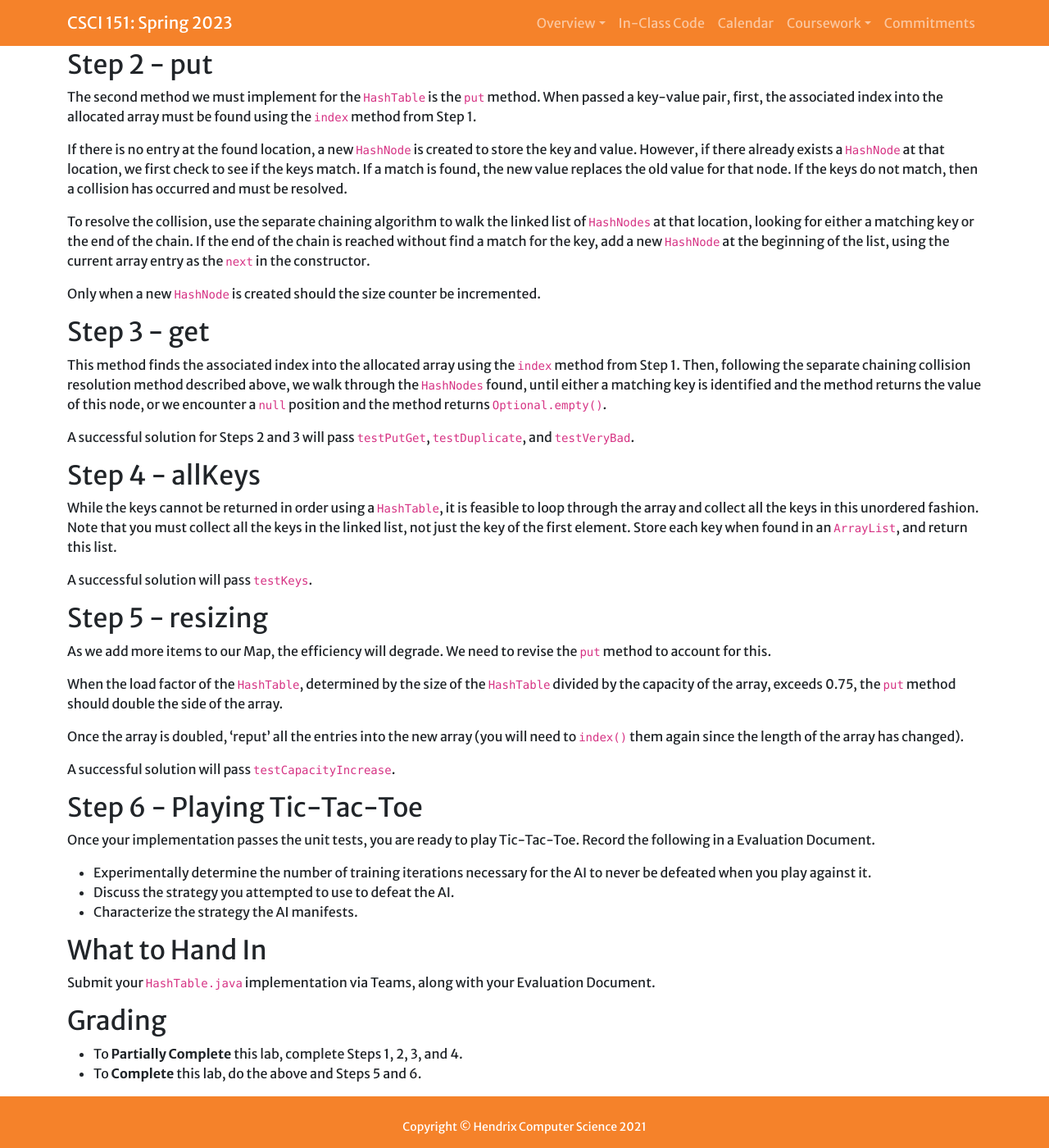
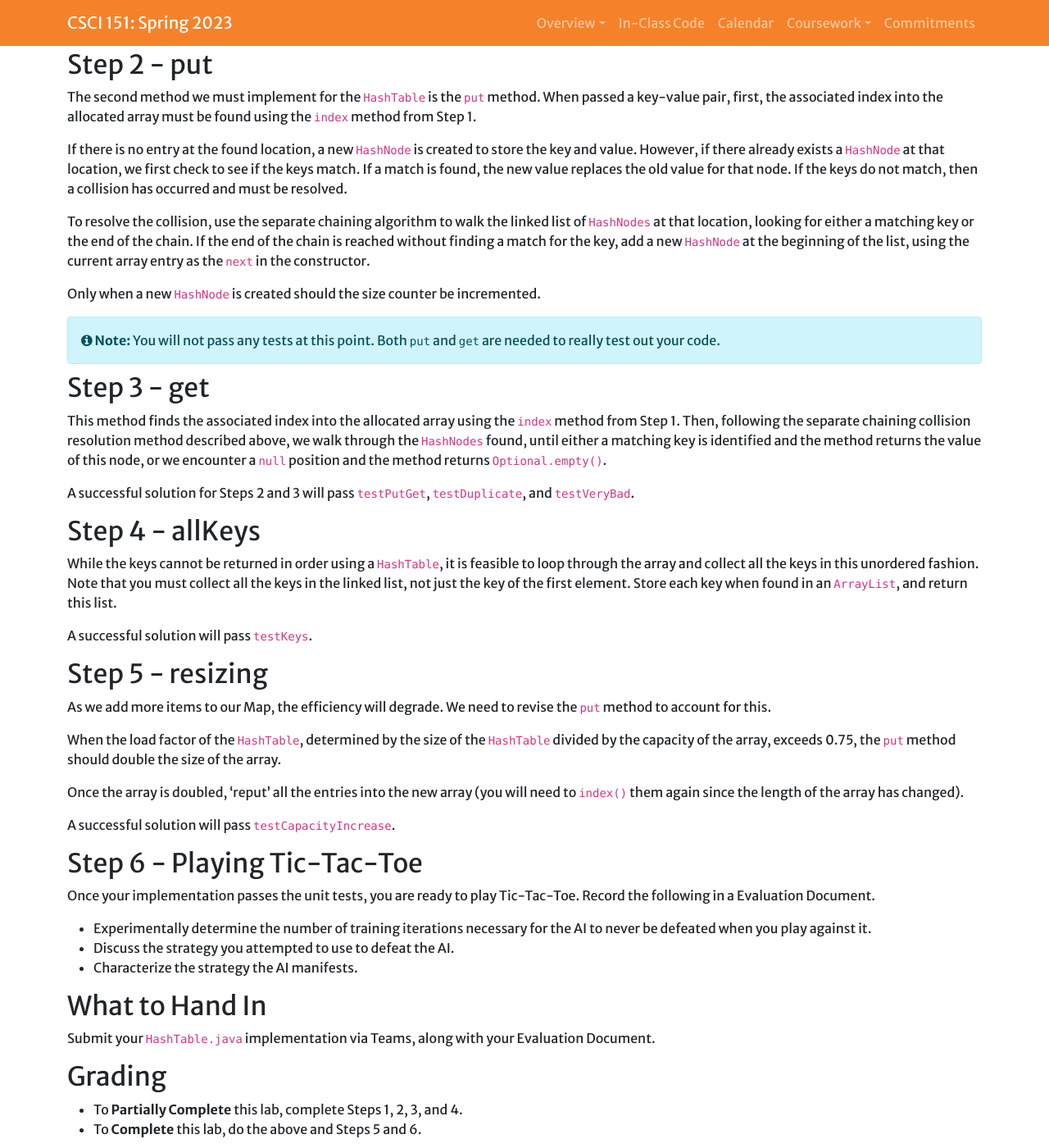
Before and after one commit to Hendrix-CS/csci151, a Jekyll site: the page built from labs/tic-tac-toe.md, in a window 1280 px wide and 1400 px high, scrolled down 1726 px. Shown: the whole window at 82% size. Built offline with Jekyll 4.4.1, drawn with Linux system fonts in a browser that asks for light colours; a script that is not in the unit is left out; our own code applies the rules of GitHub Pages for plain Markdown files.

Commit message:
fixing up HashTable lab a bit

```diff
--- a/labs/tic-tac-toe.md
+++ b/labs/tic-tac-toe.md
@@ -79,12 +79,15 @@ do not match, then a collision has occurred and must be resolved.
 To resolve the collision, use the separate chaining algorithm to walk
 the linked list of `HashNodes` at that location, looking for either a
 matching key or the end of the chain. If the end of the chain is
-reached without find a match for the key, add a new `HashNode`
+reached without finding a match for the key, add a new `HashNode`
 at the beginning of the list, using the current array entry as the `next`
 in the constructor.
 
 Only when a new `HashNode` is created should the size counter be
 incremented.
+
+{% include note.html content="You will not pass any tests at this point. Both `put` and `get` are needed to really test out your code." %}
+
 
 ## Step 3 - get
 
@@ -115,7 +118,7 @@ the `put` method to account for this.
 
 When the load factor of the `HashTable`, determined by the size of the
 `HashTable` divided by the capacity of the array, exceeds 0.75, the `put`
-method should double the side of the array.
+method should double the size of the array.
 
 Once the array is doubled, 'reput' all the entries into the new array
 (you will need to `index()` them again since the length of
```
